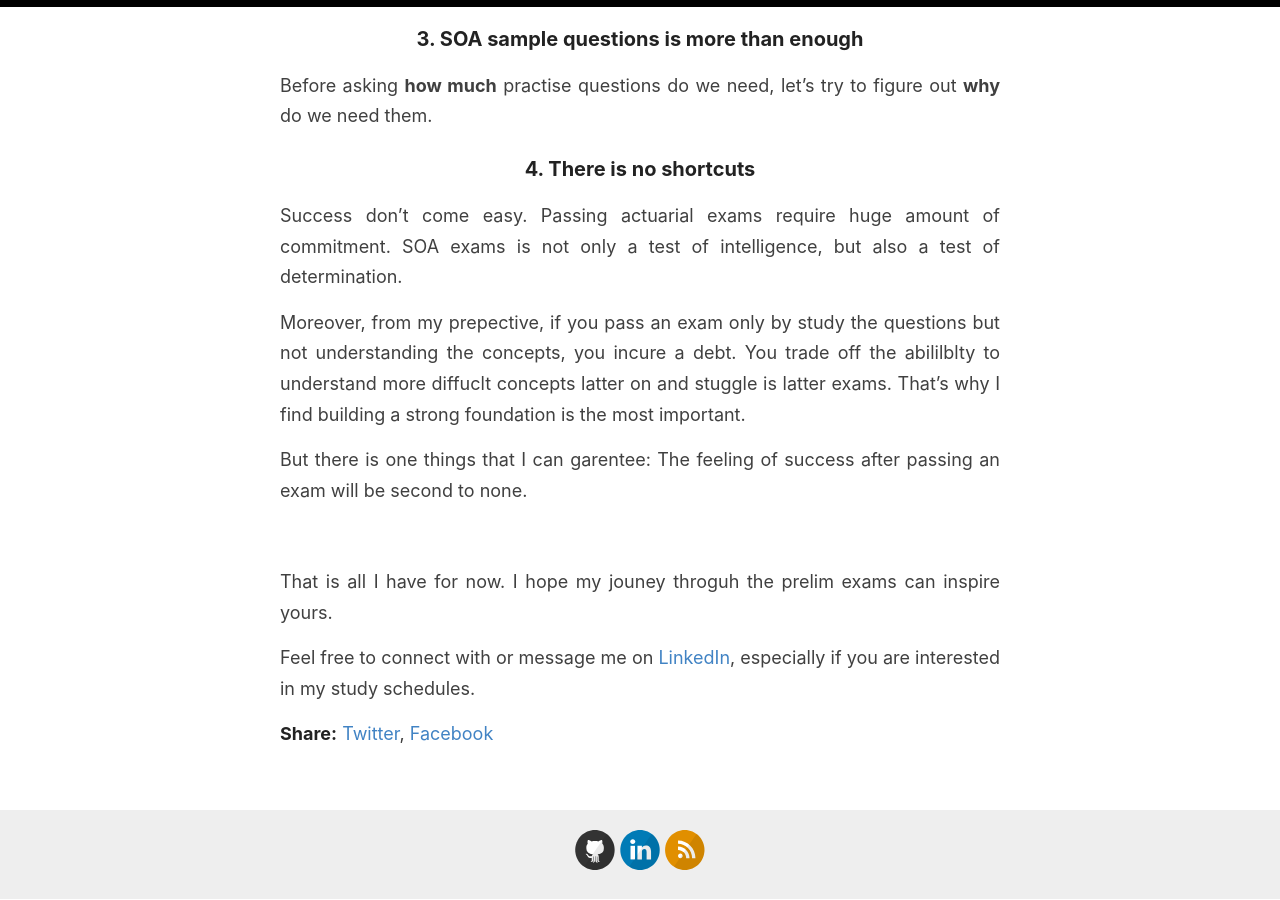
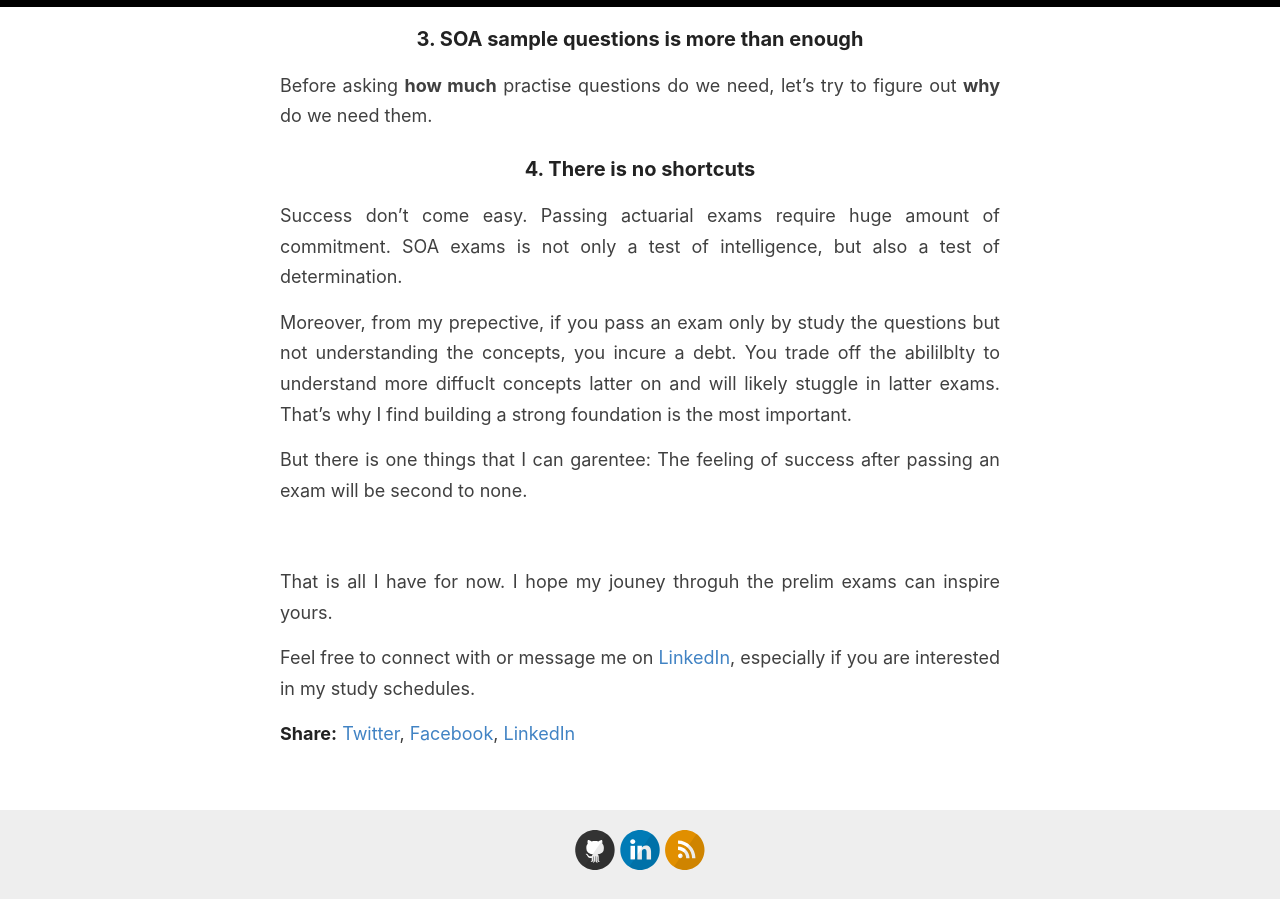
Before and after one commit to actuarialcat/actuarialcat.github.io, a Jekyll site: the page built from _posts/2020-12-24-How-to-pass-7-SOA.md, in a window 1280 px wide and 900 px high, scrolled down 1766 px. Built offline with Jekyll 4.4.1, drawn with Linux system fonts in a browser that asks for light colours.

Commit message:
LinkedIn share

```diff
--- a/_layouts/post.html
+++ b/_layouts/post.html
@@ -28,7 +28,7 @@
   </div>
 
   <div>
-    <p><span class="share-box">Share:</span> <a href="http://twitter.com/share?text={{ page.title }}&url={{site.url}}{{page.url}}" target="_blank">Twitter</a>, <a href="https://www.facebook.com/sharer.php?u={{site.url}}{{page.url}}" target="_blank">Facebook</a></p>
+    <p><span class="share-box">Share:</span> <a href="http://twitter.com/share?text={{ page.title }}&url={{site.url}}{{page.url}}" target="_blank">Twitter</a>, <a href="https://www.facebook.com/sharer.php?u={{site.url}}{{page.url}}" target="_blank">Facebook</a>, <a href="https://www.linkedin.com/shareArticle?mini=true&url={{site.url}}{{page.url}}&title={{ page.title }}">LinkedIn</a></p>
   </div>
 
   <!--<div class="date">
--- a/_posts/2020-12-24-How-to-pass-7-SOA.md
+++ b/_posts/2020-12-24-How-to-pass-7-SOA.md
@@ -66,13 +66,13 @@
 SOA exams is not only a test of intelligence, but also a test of determination.
 
 Moreover, from my prepective, if you pass an exam only by study the questions but not understanding the concepts, you incure a debt.
-You trade off the abililblty to understand more diffuclt concepts latter on and stuggle is latter exams.
+You trade off the abililblty to understand more diffuclt concepts latter on and will likely stuggle in latter exams.
 That's why I find building a strong foundation is the most important.
 
 But there is one things that I can garentee: The feeling of success after passing an exam will be second to none.
 
 
-<p>&nbsp;</p>
+<p>&nbsp; &nbsp;</p>
 
 That is all I have for now.
 I hope my jouney throguh the prelim exams can inspire yours.
```
